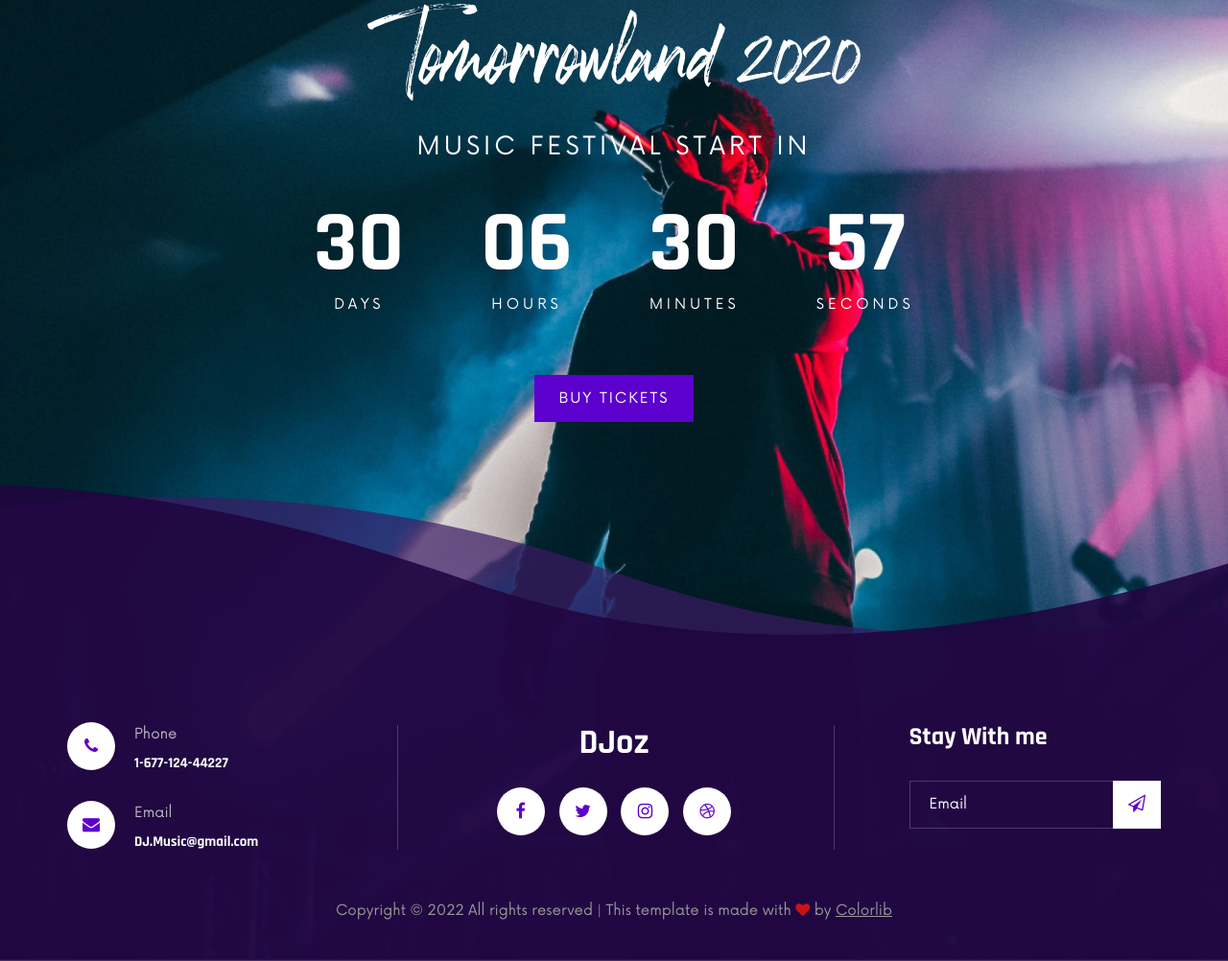
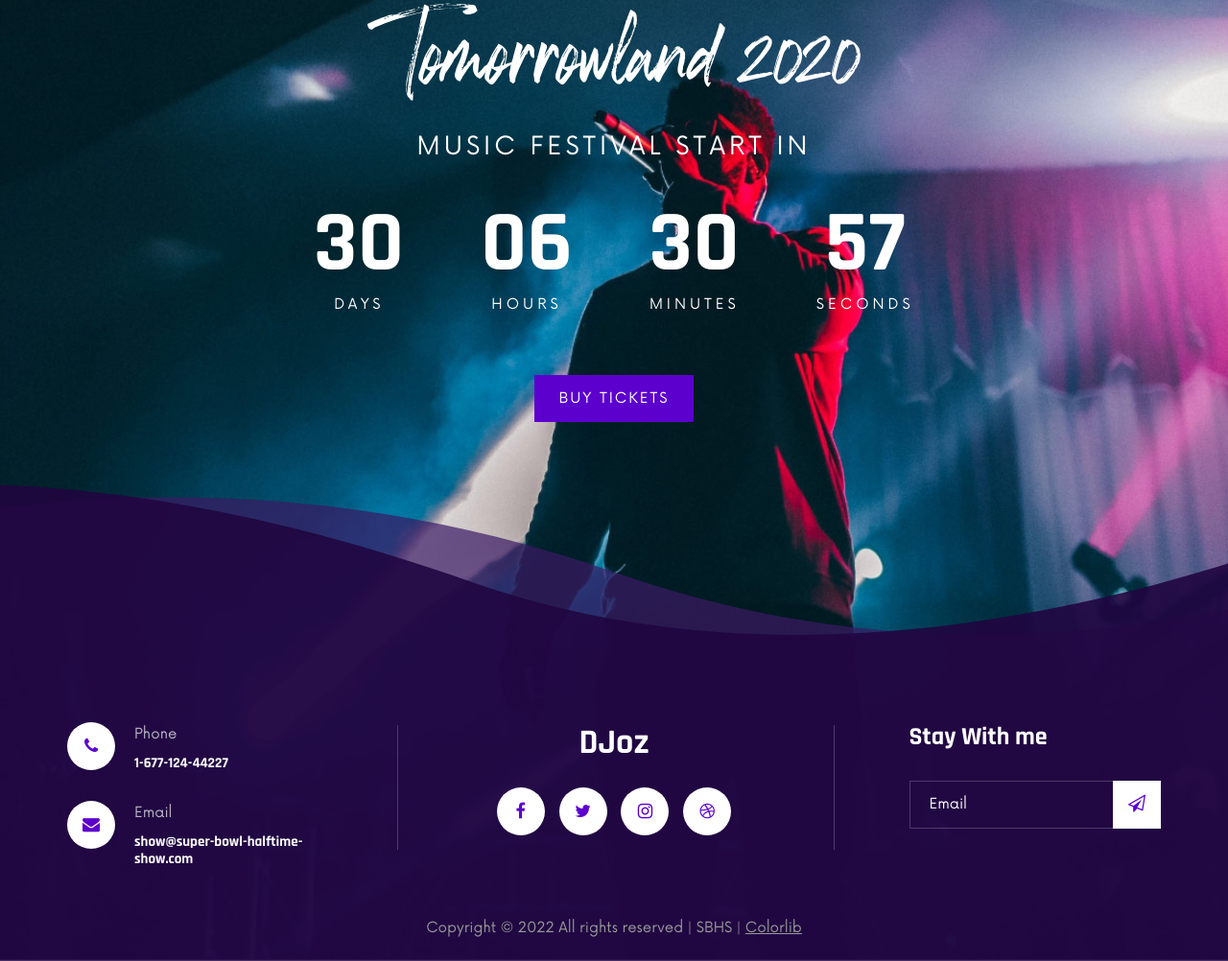
Before and after one commit to halftime-show/super-bowl-halftime-show, a plain HTML site: page index.html in a window 1280 px wide. Shown: the part 4540-5542 px from the top of the page at 96% size. Drawn offline with Linux system fonts and the light colour scheme.

Commit message:
Update index.html

```diff
--- a/index.html
+++ b/index.html
@@ -574,7 +574,7 @@
                             <li>
                                 <i class="fa fa-envelope"></i>
                                 <p>Email</p>
-                                <h6>DJ.Music@gmail.com</h6>
+                                <h6>show@super-bowl-halftime-show.com</h6>
                             </li>
                         </ul>
                     </div>
@@ -600,11 +600,9 @@
                     </div>
                 </div>
             </div>
-            <!-- Link back to Colorlib can't be removed. Template is licensed under CC BY 3.0. -->
 			<div class="footer__copyright__text">
-				<p>Copyright &copy; <script>document.write(new Date().getFullYear());</script> All rights reserved | This template is made with <i class="fa fa-heart" aria-hidden="true"></i> by <a href="https://colorlib.com" target="_blank">Colorlib</a></p>
+				<p>Copyright &copy; <script>document.write(new Date().getFullYear());</script> All rights reserved | SBHS | <a href="https://colorlib.com" target="_blank">Colorlib</a></p>
 			</div>
-			<!-- Link back to Colorlib can't be removed. Template is licensed under CC BY 3.0. -->
         </div>
     </footer>
     <!-- Footer Section End -->
```
